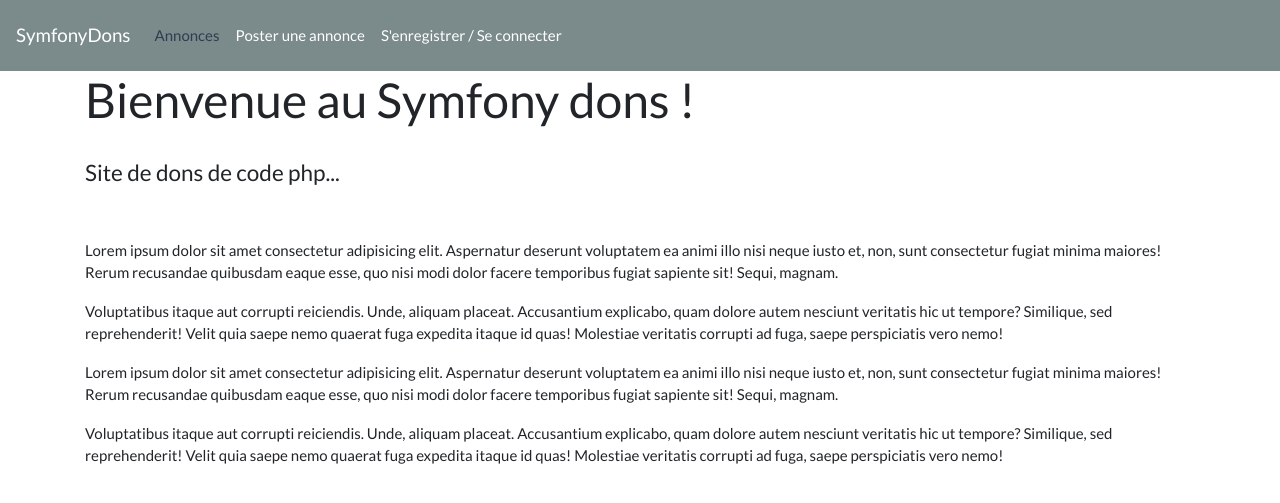
After one commit to Vanoux/EvalPhp, a Symfony app: template symfonyDon/templates/site_don/home.html.twig in a window 1280 px wide. The commit adds this page. Shown: the top 503 px of the page. Run offline with Twig, Linux system fonts and the light colour scheme; the template is opened without the code that fills it, so the values that code supplies are empty; some libraries are stand-ins or nearby versions.

Commit message:
Ajout page home et Modif page index

```diff
--- a/symfonyDon/templates/base.html.twig
+++ b/symfonyDon/templates/base.html.twig
@@ -11,7 +11,7 @@
     <body>
 
             <nav class="navbar navbar-expand-lg navbar-dark bg-dark">
-                    <a class="navbar-brand" href="#">SymfonyDons</a>
+                    <a class="navbar-brand" href="{{ path('home')}}">SymfonyDons</a>
 
 
                     <div class="">
--- /dev/null
+++ b/symfonyDon/templates/site_don/home.html.twig
@@ -0,0 +1,16 @@
+{% extends 'base.html.twig' %}
+
+{% block body %}
+
+
+<h1>Bienvenue au Symfony dons !</h1>
+<br>
+<h4>Site de dons de code php...</h4>
+<br><br>
+
+<p>Lorem ipsum dolor sit amet consectetur adipisicing elit. Aspernatur deserunt voluptatem ea animi illo nisi neque iusto et, non, sunt consectetur fugiat minima maiores! Rerum recusandae quibusdam eaque esse, quo nisi modi dolor facere temporibus fugiat sapiente sit! Sequi, magnam.</p>
+<p>Voluptatibus itaque aut corrupti reiciendis. Unde, aliquam placeat. Accusantium explicabo, quam dolore autem nesciunt veritatis hic ut tempore? Similique, sed reprehenderit! Velit quia saepe nemo quaerat fuga expedita itaque id quas! Molestiae veritatis corrupti ad fuga, saepe perspiciatis vero nemo!</p>
+<p>Lorem ipsum dolor sit amet consectetur adipisicing elit. Aspernatur deserunt voluptatem ea animi illo nisi neque iusto et, non, sunt consectetur fugiat minima maiores! Rerum recusandae quibusdam eaque esse, quo nisi modi dolor facere temporibus fugiat sapiente sit! Sequi, magnam.</p>
+<p>Voluptatibus itaque aut corrupti reiciendis. Unde, aliquam placeat. Accusantium explicabo, quam dolore autem nesciunt veritatis hic ut tempore? Similique, sed reprehenderit! Velit quia saepe nemo quaerat fuga expedita itaque id quas! Molestiae veritatis corrupti ad fuga, saepe perspiciatis vero nemo!</p>
+
+{% endblock %}
```
Also changed, not shown: symfonyDon/src/Controller/SiteDonController.php (+14 -0 lines).
